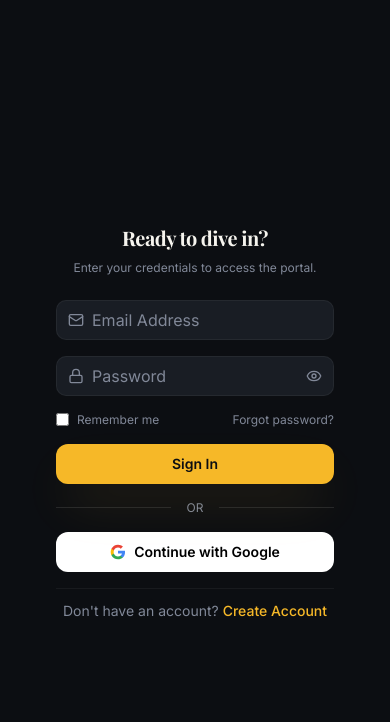
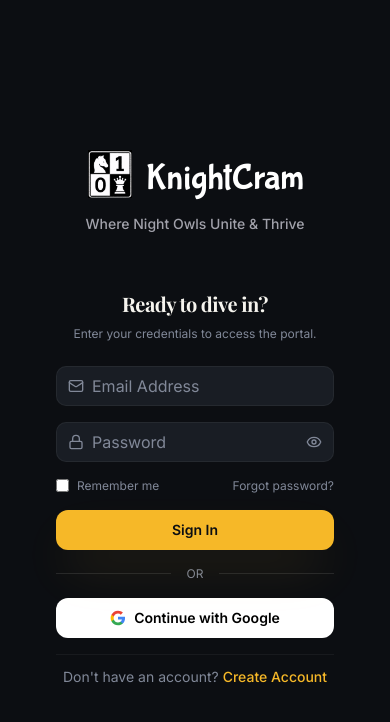
Before and after one commit to yuvraj-hash/KnightCram, a React (Vite) app: page /signin in a window 390 px wide. Shown: the top 722 px of the page. Built offline with nearby package versions, Linux system fonts and the light colour scheme; the HTML template or start-up script is replaced by a standard one.

Commit message:
Update mobile branding, tagline, and spacing on landing and sign-in pages

```diff
--- a/src/pages/Index.tsx
+++ b/src/pages/Index.tsx
@@ -199,13 +199,14 @@ const Index = () => {
 
 
           {/* Mobile Branding (Visible only on < lg screens) */}
-          <div className="flex flex-col items-center gap-4 mb-8 lg:hidden animate-fade-in-down">
+          {/* Mobile Branding (Visible only on < lg screens) */}
+          <div className="flex flex-col items-center gap-4 mb-10 lg:hidden animate-fade-in-down">
             <div className="flex items-center gap-3">
-              <img src="/Logo.png" alt="KnightCram Logo" className="w-10 h-10 object-contain" />
+              <img src="/Logo.png" alt="KnightCram Logo" className="w-12 h-12 object-contain" />
               <span className="text-4xl font-['Bubblegum_Sans'] text-white pt-2">KnightCram</span>
             </div>
-            <p className="text-sm text-zinc-400 text-center max-w-xs">
-              Illuminating what others overlook.
+            <p className="text-sm text-zinc-400 text-center max-w-xs font-medium">
+              Where Night Owls Unite & Thrive
             </p>
           </div>
 
@@ -417,7 +418,7 @@ const Index = () => {
             </div>
 
             {/* Mobile Footer Text (Visible only on < lg screens) */}
-            <div className="mt-6 text-center lg:hidden pb-2">
+            <div className="mt-8 text-center lg:hidden pb-8 px-4">
               <p className="text-[10px] text-zinc-500 font-medium leading-relaxed">
                 By continuing, you agree to our{" "}
                 <Link to="/user-agreement" className="text-blue-500 underline hover:text-blue-400 transition-colors">
--- a/src/pages/SignInPage.tsx
+++ b/src/pages/SignInPage.tsx
@@ -114,6 +114,17 @@ export default function SignInPage() {
             {/* Right Side - Form */}
             <div className="w-full lg:w-[40%] flex flex-col items-center justify-center p-8 bg-background relative">
                 <div className="w-full max-w-[360px] border-none shadow-none sm:border sm:border-white/10 sm:shadow-2xl sm:bg-background/80 sm:backdrop-blur-xl rounded-xl overflow-hidden z-10">
+
+                    {/* Mobile Branding (Visible only on < lg screens) */}
+                    <div className="flex flex-col items-center gap-4 mb-8 lg:hidden animate-fade-in-down pt-4">
+                        <div className="flex items-center gap-3">
+                            <img src="/Logo.png" alt="KnightCram Logo" className="w-12 h-12 object-contain" />
+                            <span className="text-4xl font-['Bubblegum_Sans'] text-white pt-2">KnightCram</span>
+                        </div>
+                        <p className="text-sm text-zinc-400 text-center max-w-xs font-medium">
+                            Where Night Owls Unite & Thrive
+                        </p>
+                    </div>
 
                     {/* Header Section */}
                     <div className="p-6 pb-2 relative overflow-hidden text-center">
```
